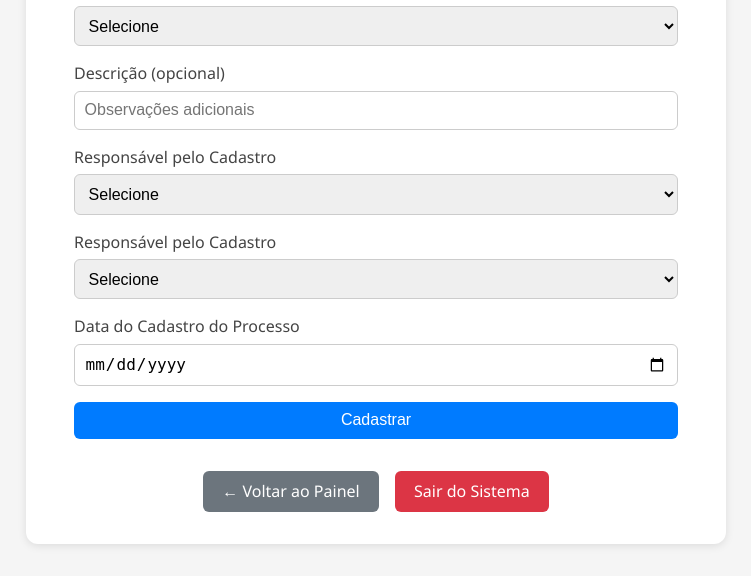
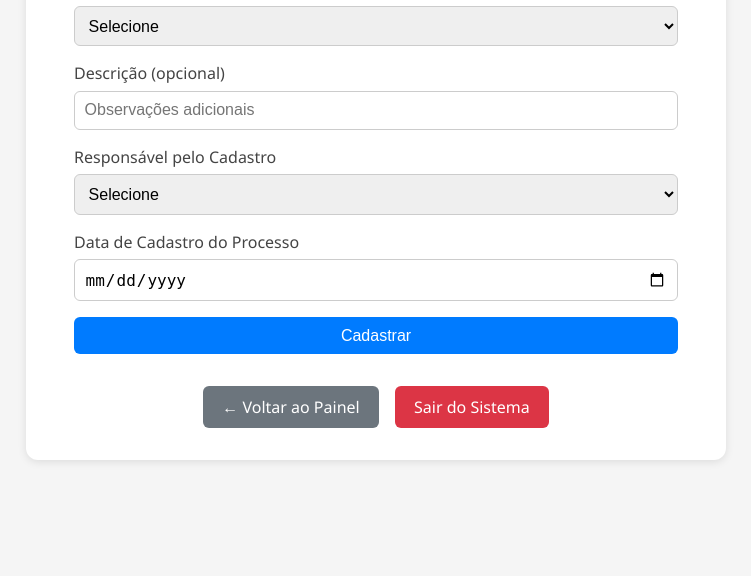
Before and after one commit to PadawanXXVI/cpcr_app, a Flask app: page /cadastro_processo in a window 1280 px wide. Shown: the part 856-1432 px from the top of the page, without its empty margins (264-1015 px from the left). After the commit the page ends 1318 px from the top, so only its background shows below. Run offline with Flask 3, Linux system fonts and the light colour scheme; the visitor is signed in with stand-in values (Sample User, id 1); data that the repository does not hold is empty.

Commit message:
✅ Adiciona campos 'Responsável pelo Cadastro' e 'Data de Cadastro do Processo' no formulário e backend

```diff
--- a/app.py
+++ b/app.py
@@ -162,7 +162,7 @@ def cadastro_processo():
             diretoria_destino=request.form['diretoria_destino'],
             status_demanda=request.form['status_demanda'],
             descricao_processo=request.form['descricao_processo'],
-            data_ultima_atualizacao=request.form['data_cadastro_processo']  # novo campo utilizado
+            data_entrada_real=request.form['data_cadastro']
         )
         db.session.add(processo)
 
@@ -171,7 +171,7 @@ def cadastro_processo():
             processo=processo,
             status_movimentado=processo.status_demanda,
             observacoes="Cadastro inicial",
-            data_movimentacao=request.form['data_cadastro_processo']  # novo campo utilizado
+            data_atualizacao_real=request.form['data_cadastro']
         )
         db.session.add(movimentacao)
         db.session.commit()
@@ -183,7 +183,7 @@ def cadastro_processo():
     ras = [f"{ra.codigo} - {ra.nome}" for ra in RegiaoAdministrativa.query.order_by("codigo")]
     demandas = [d.nome for d in Demanda.query.order_by("nome")]
     status = [s.nome for s in Status.query.order_by("nome")]
-    usuarios = Usuario.query.filter_by(aprovado=True, ativo=True).order_by(Usuario.nome).all()
+    usuarios = Usuario.query.filter_by(ativo=True).order_by(Usuario.nome).all()
 
     return render_template("cadastro_processo.html",
         lista_ras=ras,
--- a/templates/cadastro_processo.html
+++ b/templates/cadastro_processo.html
@@ -100,18 +100,8 @@
       </div>
 
       <div class="form-group">
-        <label for="responsavel_cadastro">Responsável pelo Cadastro</label>
-        <select id="responsavel_cadastro" name="responsavel_cadastro" required>
-          <option value="">Selecione</option>
-          {% for usuario in lista_usuarios %}
-            <option value="{{ usuario.id_usuario }}">{{ usuario.nome }}</option>
-          {% endfor %}
-        </select>
-      </div>
-
-      <div class="form-group">
-        <label for="data_cadastro_processo">Data do Cadastro do Processo</label>
-        <input type="date" id="data_cadastro_processo" name="data_cadastro_processo" required>
+        <label for="data_cadastro">Data de Cadastro do Processo</label>
+        <input type="date" id="data_cadastro" name="data_cadastro" required>
       </div>
 
       <button type="submit" class="btn-primary">Cadastrar</button>
```
